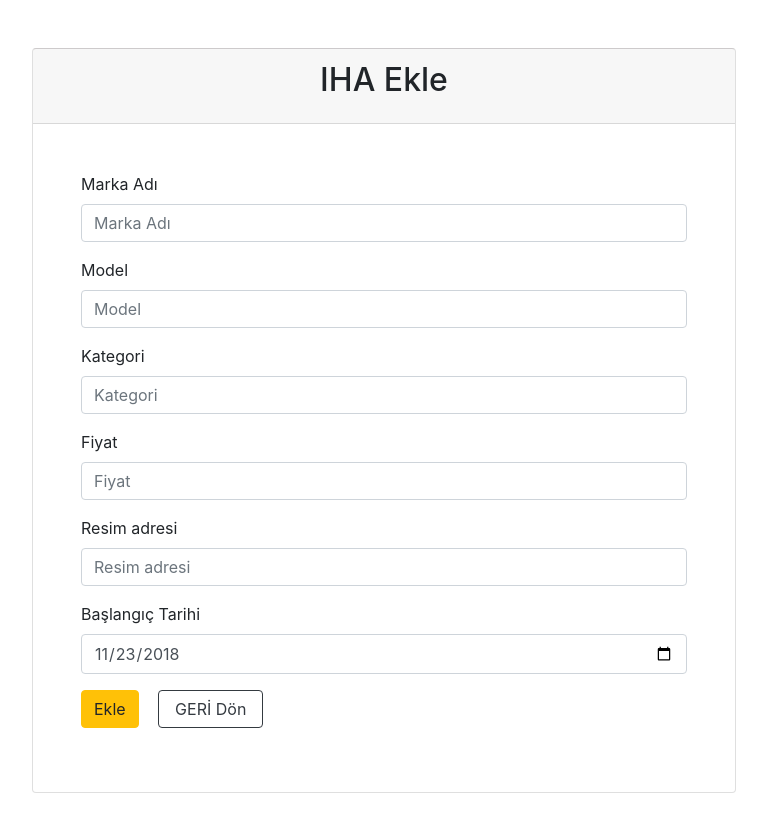
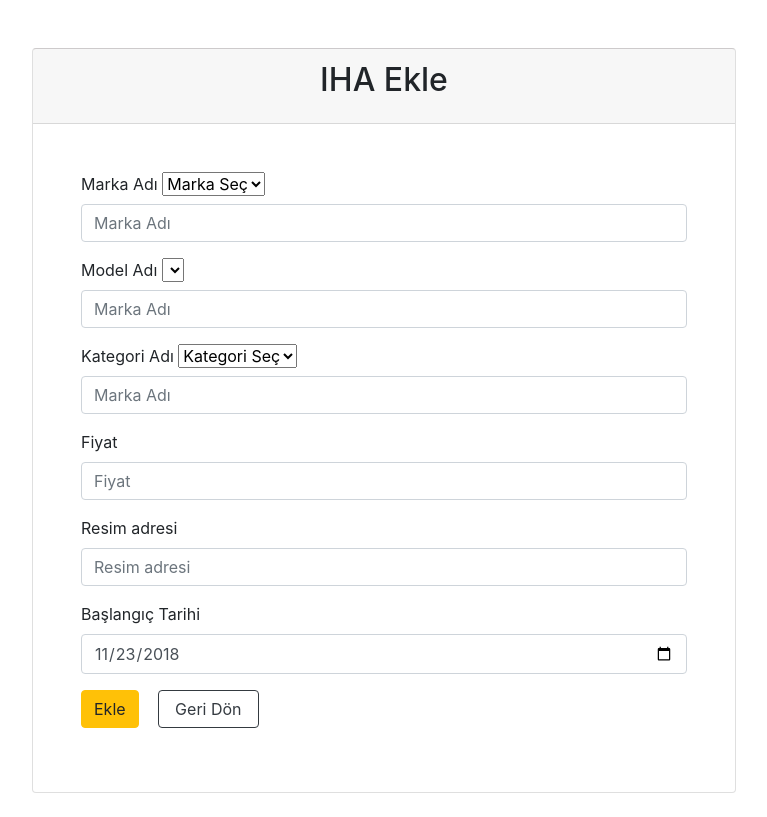
Before and after one commit to emircanomak/flyUAV, a Django app: page /addUav/ in a window 1280 px wide. Shown: the whole page, without its empty margins (256-1023 px from the left). Run offline with Django 3.2, Linux system fonts and the light colour scheme; a user stored in the database is signed in; lists and menus that the app fills with data are empty; some libraries are stand-ins or nearby versions.

Commit message:
addUav component add function and list model

```diff
--- a/flyUAV/templates/crud/addUAV.html
+++ b/flyUAV/templates/crud/addUAV.html
@@ -12,35 +12,120 @@
               <h6 class="text-center mb-4" style=" font-size: 2rem;">IHA Ekle</h6>
             </div>
             <div class="card-body px-0 pt-0 pb-2 p-5" >
-              <form>
+              <form> {% csrf_token %}
                 <div class="form-group">
                     <label for="example-search-input" class="form-control-label">Marka Adı</label>
+                    <select class="form-select" aria-label="Default select example " onchange="getModel()" id="bootcampId" formControlName="bootcampId" class="form-control">
+                    <option value="" disabled selected>Marka Seç</option>
+                  <option>
+                  </option>
                     <input class="form-control" placeholder="Marka Adı" formControlName="name" type="text"  id="example-search-input">
                 </div>
                 <div class="form-group">
-                    <label for="example-search-input" class="form-control-label">Model</label>
-                    <input class="form-control" placeholder="Model" formControlName="name" type="text"  id="example-search-input">
-                </div>
-                <div class="form-group">
-                    <label for="example-search-input" class="form-control-label">Kategori</label>
-                    <input class="form-control" placeholder="Kategori" formControlName="name" type="text"  id="example-search-input">
-                </div>
+                  <label for="example-search-input" class="form-control-label">Model Adı</label>
+                  <select class="form-select" aria-label="Default select example " id="model" formControlName="bootcampId" class="form-control">
+                  <option value="" disabled selected>Model Seç</option>
+                <option>
+                </option>
+                  <input class="form-control" placeholder="Marka Adı" formControlName="name" type="text"  id="example-search-input">
+              </div>
+              <div class="form-group">
+                <label for="example-search-input" class="form-control-label">Kategori Adı</label>
+                <select class="form-select" aria-label="Default select example " id="category" formControlName="bootcampId" class="form-control">
+                <option value="" disabled selected>Kategori Seç</option>
+              <option>
+              </option>
+                <input class="form-control" placeholder="Marka Adı" formControlName="name" type="text"  id="example-search-input">
+            </div>
                 <div class="form-group">
                     <label for="example-search-input" class="form-control-label">Fiyat</label>
-                    <input class="form-control" placeholder="Fiyat" formControlName="name" type="text"  id="example-search-input">
+                    <input class="form-control" placeholder="Fiyat" formControlName="name" type="text"  id="price">
                 </div>
                 <div class="form-group">
                     <label for="example-search-input" class="form-control-label">Resim adresi</label>
-                    <input class="form-control" placeholder="Resim adresi" formControlName="name" type="search"  id="example-search-input">
+                    <input class="form-control" placeholder="Resim adresi" formControlName="name" type="search"  id="img">
                 </div>
                 <div class="form-group">
                     <label for="example-date-input" class="form-control-label">Başlangıç Tarihi</label>
-                    <input class="form-control" type="date" formControlName="dateStart" value="2018-11-23" id="example-date-input">
+                    <input class="form-control" type="date" formControlName="dateStart" value="2018-11-23" id="date">
                 </div>
-              <button (click)="add()" style="margin-right:15px" type="submit" class="btn btn-warning">Ekle</button>
-              <button type="button" class="btn btn-outline-dark px-3" routerLink="/admin/admin-bootcampList">GERİ Dön</button>
+              <button onclick="addUav()" style="margin-right:15px" type="button" class="btn btn-warning">Ekle</button>
+              <button type="button" class="btn btn-outline-dark px-3" onclick="window.location.href='/home/'">Geri Dön</button>
               </form>
             </div>
           </div>
+          <script>
+            async function getBrands(){
+              var bootcampId=document.getElementById('bootcampId')
+              await fetch('http://127.0.0.1:8000/api/brand/',
+              {headers:{'X-CSRFToken':document.querySelector('input[name="csrfmiddlewaretoken"]').value}})
+              .then(data=>data.json()).then(response=>{
+                for(var i of response){
+                  var opt = document.createElement('option');
+                  opt.value = i.id;
+                  opt.innerHTML = i.name;
+                  bootcampId.appendChild(opt);
+                }
+              })
+            }
+            getBrands()
+            async function getCategory(){
+              var bootcampId=document.getElementById('category')
+              await fetch('http://127.0.0.1:8000/api/category/',
+              {headers:{'X-CSRFToken':document.querySelector('input[name="csrfmiddlewaretoken"]').value}})
+              .then(data=>data.json()).then(response=>{
+                for(var i of response){
+                  var opt = document.createElement('option');
+                  opt.value = i.id;
+                  opt.innerHTML = i.name;
+                  bootcampId.appendChild(opt);
+                }
+              })
+            }
+            getCategory()
+            async function getModel(){
+              var bootcampId=document.getElementById('model')
+              bootcampId.innerHTML=""
+              await fetch('http://127.0.0.1:8000/api/model/',
+              {headers:{'X-CSRFToken':document.querySelector('input[name="csrfmiddlewaretoken"]').value}})
+              .then(data=>data.json()).then(response=>{
+                for(var i of response){
+                  var opt = document.createElement('option');
+                  opt.value = i.id;
+                  opt.innerHTML = i.name;
+                  bootcampId.appendChild(opt);
+                }
+              })
+            }
+            getModel()
+            async function addUav(){
+              const formData= new FormData()
+
+              var bootcampId=document.getElementById('bootcampId')
+              var model=document.getElementById('model')
+              var category=document.getElementById('category')
+              var price=document.getElementById('price')
+              var img=document.getElementById('img')
+              var date=document.getElementById('date')
+
+              formData.append('brand',bootcampId.value)
+              formData.append('model',model.value)
+              formData.append('category',category.value)
+              formData.append('price',price.value)
+              formData.append('img',img.value)
+              formData.append('date',date.value)
+              await fetch('http://127.0.0.1:8000/api/iha/',
+              {method:'POST',headers:{'X-CSRFToken':document.querySelector('input[name="csrfmiddlewaretoken"]').value},body:formData})
+              .then(data=>data.json()).then(response=>{
+                for(var i of response){
+                  var opt = document.createElement('option');
+                  opt.value = i.id;
+                  opt.innerHTML = i.name;
+                  bootcampId.appendChild(opt);
+                }
+              })
+            }
+          </script>
+
 	</body>
 </html>
```
